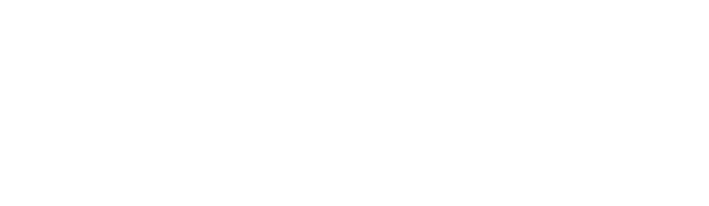
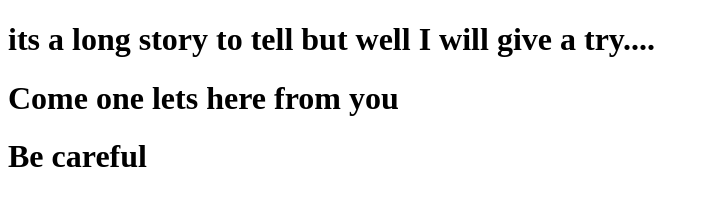
Before and after one commit to Mutoni20/intro-to-software, a plain HTML site: page life.html in a window 1280 px wide. Shown: the whole page, without its empty margins (0-709 px from the left). Drawn offline with Linux system fonts and the light colour scheme.

Commit message:
Show Changes

```diff
--- a/life.html
+++ b/life.html
@@ -5,6 +5,9 @@
     <meta http-equiv="X-UA-Compatible" content="IE=edge">
     <meta name="viewport" content="width=device-width, initial-scale=1.0">
     <title>My life is complicated in a away that I don't understand</title>
+    <h1> its a long story to tell but well I will give a try....</h1>
+    <h1>Come one lets here from you</h1>
+    <h1>Be careful</h1>
 </head>
 <body>
 
```
